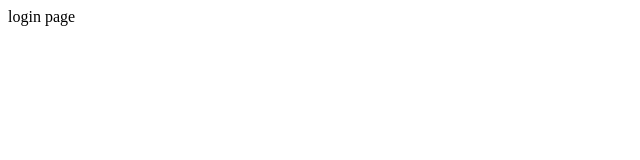
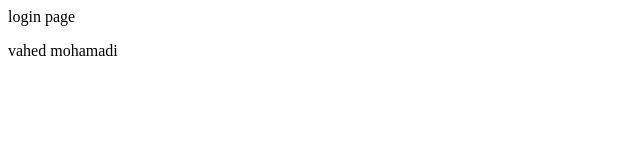
Before and after one commit to vahedmohamadi/project2, a plain HTML site: page logint.html in a window 1280 px wide. Shown: the whole page, without its empty margins (0-640 px from the left). Drawn offline with Linux system fonts and the light colour scheme.

Commit message:
edit login.html

```diff
--- a/logint.html
+++ b/logint.html
@@ -1,5 +1,6 @@
 <html>
     <body>
         <p>login page</p>
+        <p>vahed mohamadi</p>
     </body>
 </html>
```
